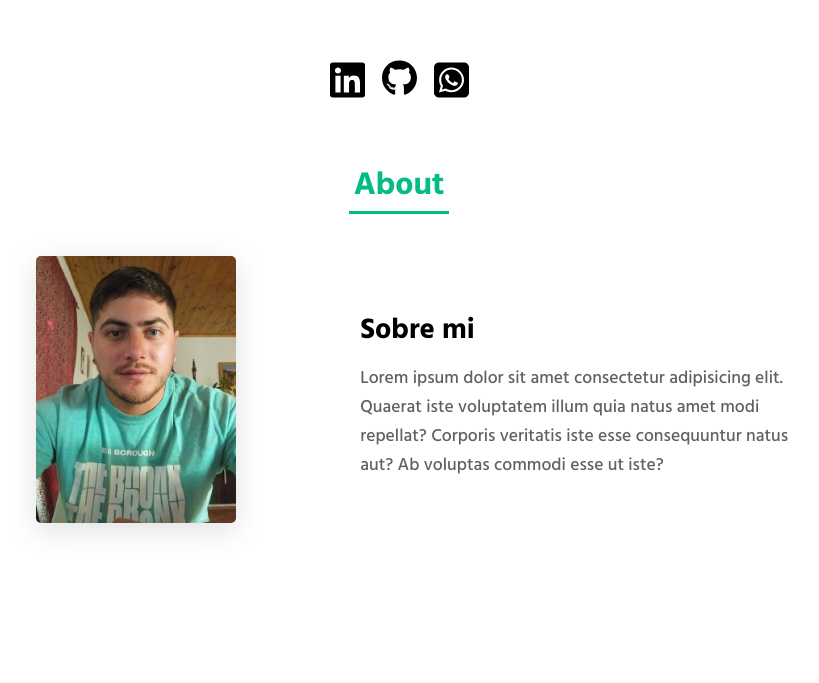
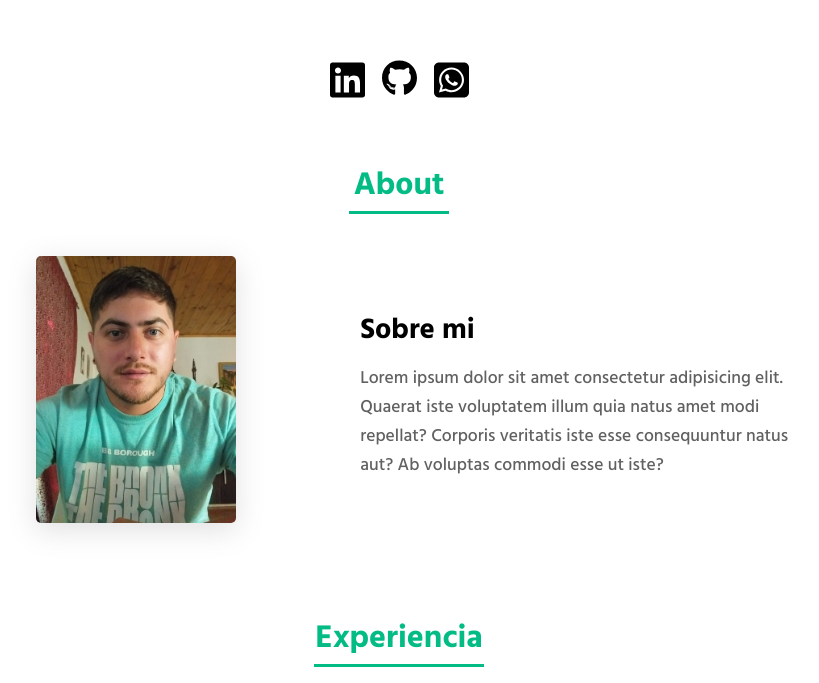
Before and after one commit to Gaston095/Portfolio, a React (Vite) app in the folder portfolio-gaston/: page / in a window 1280 px wide. Shown: the part 680-1363 px from the top of the page, without its empty margins (241-1060 px from the left). Before the commit the page ends 1245 px from the top, so only its background shows below. Built offline with nearby package versions, Linux system fonts and the light colour scheme.

Commit message:
Se agrega seccion de 'Experiencia'.

```diff
--- a/portfolio-gaston/src/App.jsx
+++ b/portfolio-gaston/src/App.jsx
@@ -2,6 +2,7 @@ import './App.css'
 import Navbar from './Components/Navbar/Navbar.jsx'
 import Home from './Components/Home/Home.jsx'
 import About from './Components/About/About.jsx'
+import Experience from './Components/Experience/Experience.jsx'
 
 function App() {
   return (
@@ -9,6 +10,7 @@ function App() {
       <Navbar />
       <Home />
       <About />
+      <Experience />
     </>
   )
 }
--- /dev/null
+++ b/portfolio-gaston/src/Components/Experience/Experience.jsx
@@ -0,0 +1,9 @@
+import styles from './Experience.module.css'
+
+export default function Experience() {
+    return (
+        <>
+            <h1 className={styles.nameSection}>Experiencia</h1>
+        </>
+    )
+}
--- /dev/null
+++ b/portfolio-gaston/src/Components/Experience/Experience.module.css
@@ -0,0 +1,7 @@
+.nameSection{
+    text-align: center;
+    width: 170px;
+    margin: 5rem auto 1rem auto;
+    border-bottom: 3px solid var(--main-bg-color);
+    color: var(--main-bg-color);
+}
```
